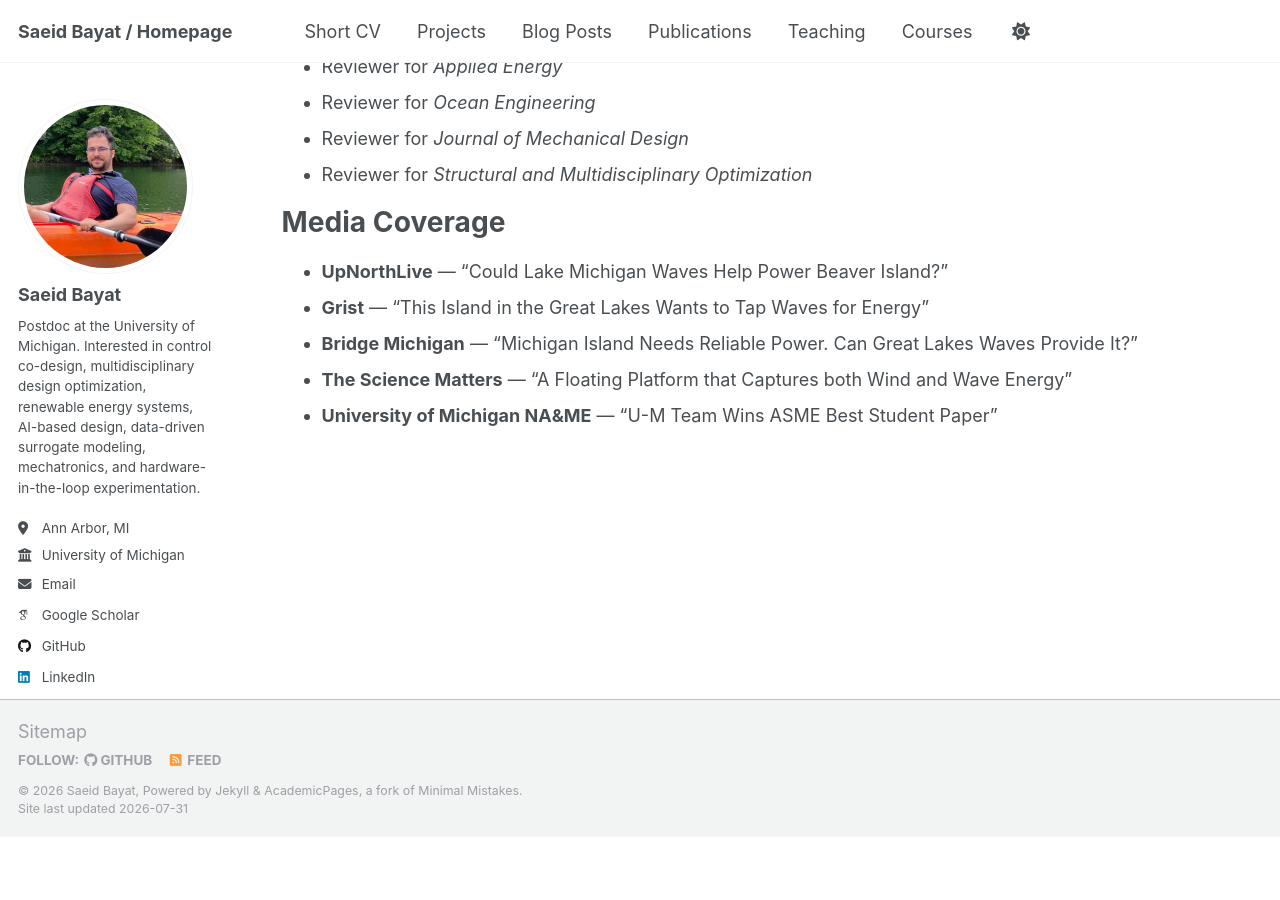
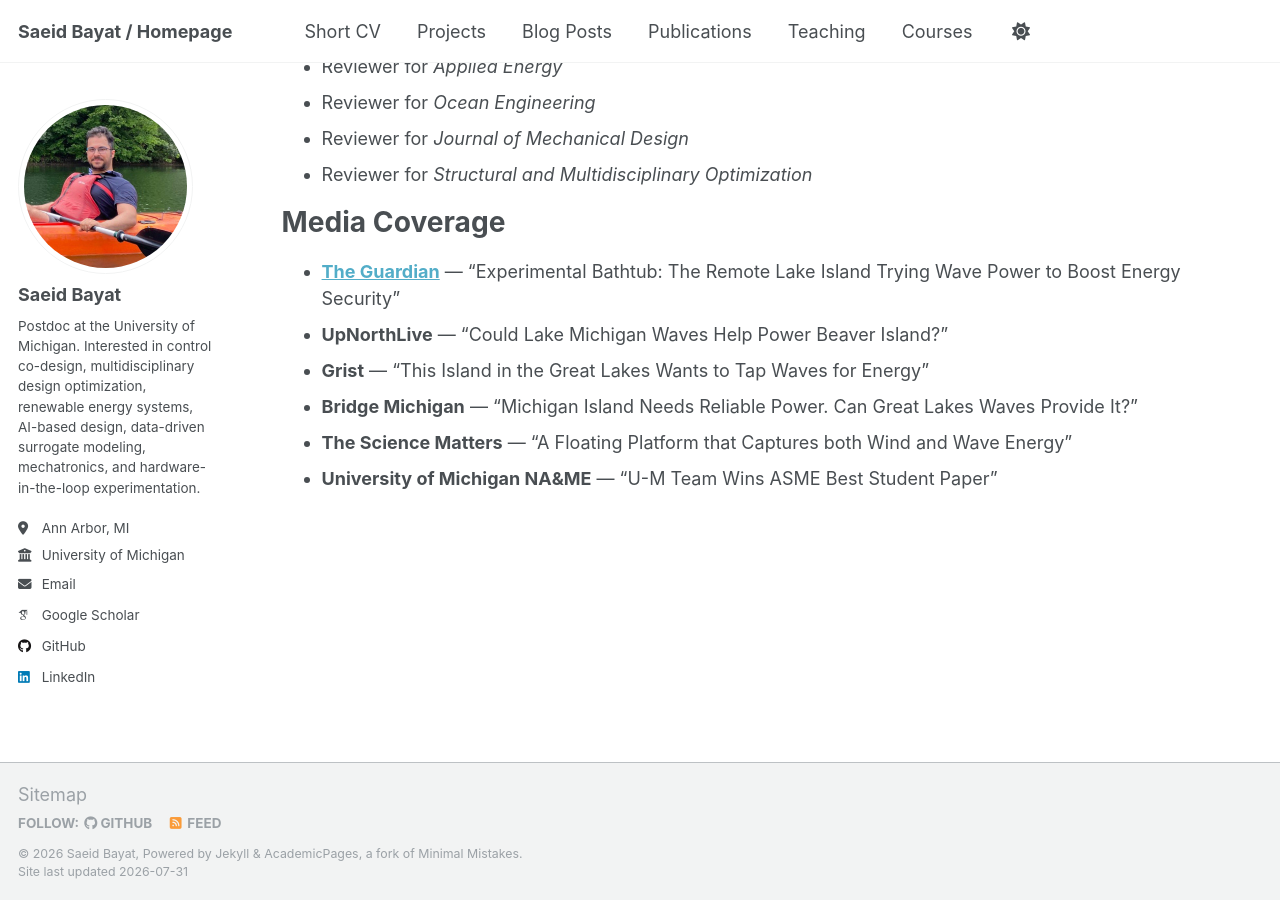
Before and after one commit to SaeidBayat/SaeidBayat.github.io, a Jekyll site: the page built from _pages/cv.md, in a window 1280 px wide and 900 px high, scrolled down 2707 px. Built offline with Jekyll 4.4.1, drawn with Linux system fonts in a browser that asks for light colours; some web fonts are replaced; a script that is not in the unit is left out; before the commit the page ends 3544 px from its top, so only the background shows below that.

Commit message:
Add Guardian feature to short CV

```diff
--- a/_pages/cv.md
+++ b/_pages/cv.md
@@ -112,6 +112,7 @@ Professional Service
 Media Coverage
 ======
 
+* [**The Guardian**](https://www.theguardian.com/environment/2026/jul/09/remote-island-wave-power-energy-security-beaver-island-lake-michigan) — “Experimental Bathtub: The Remote Lake Island Trying Wave Power to Boost Energy Security”
 * **UpNorthLive** — “Could Lake Michigan Waves Help Power Beaver Island?”
 * **Grist** — “This Island in the Great Lakes Wants to Tap Waves for Energy”
 * **Bridge Michigan** — “Michigan Island Needs Reliable Power. Can Great Lakes Waves Provide It?”
```
